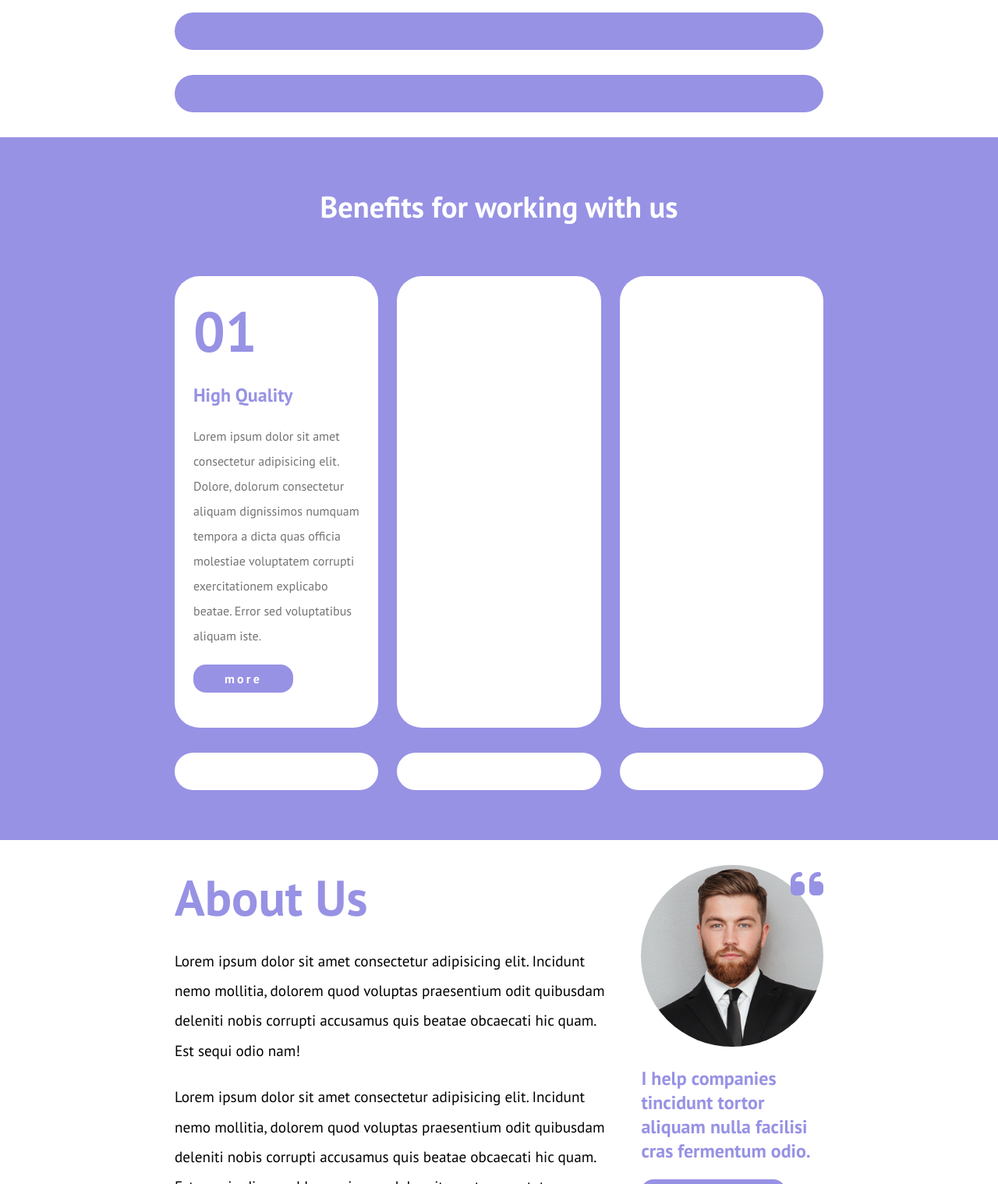
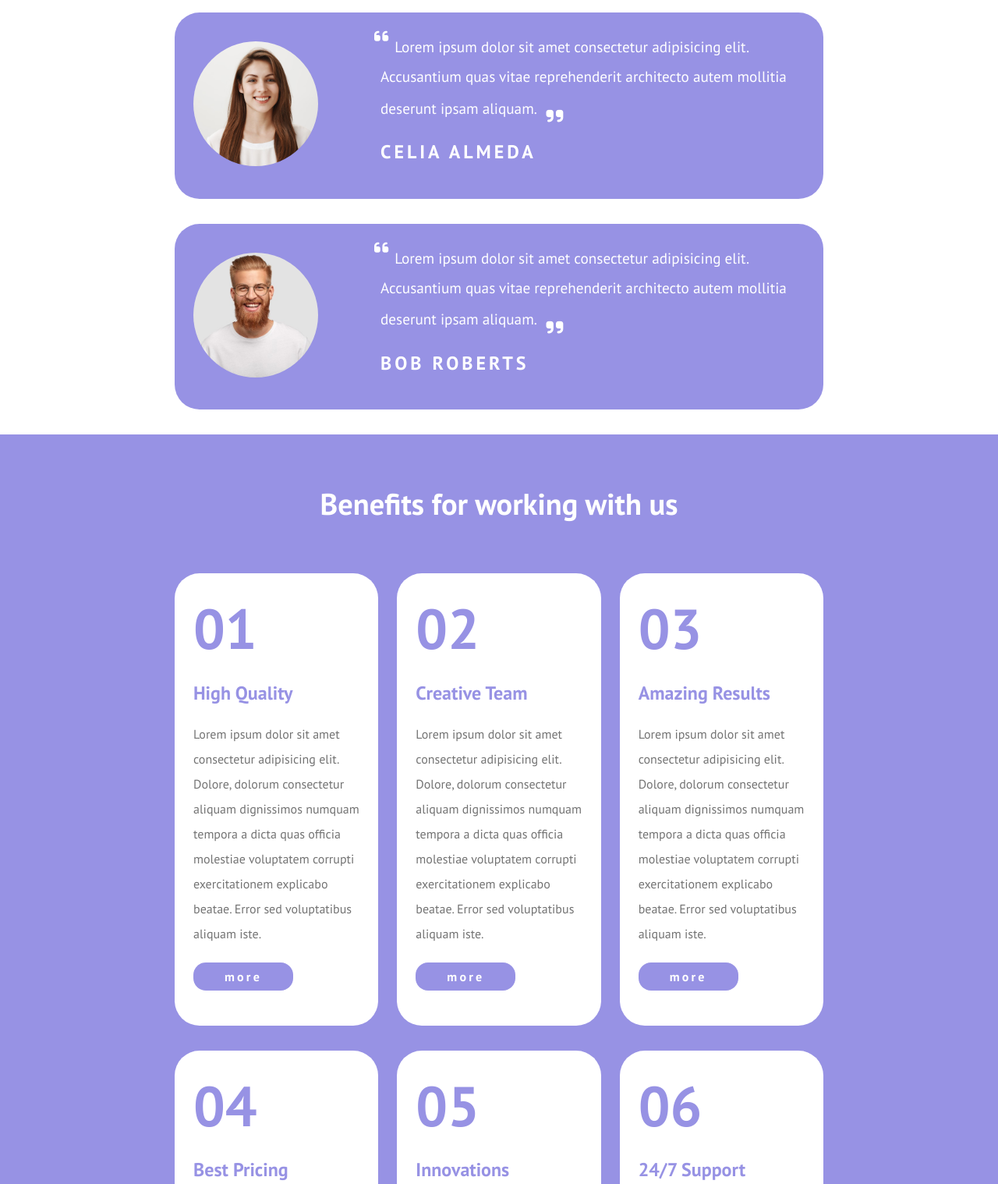
Before and after one commit to SamGrass/htmlcss-responsive-layout, a plain HTML site: page index.html in a window 1280 px wide. Shown: the part 2780-4298 px from the top of the page at 78% size. Drawn offline with Linux system fonts and the light colour scheme.

Commit message:
add rest of columns in "testimonials" and "benefits" FINE ESERCIZIO

```diff
--- a/index.html
+++ b/index.html
@@ -225,26 +225,32 @@
                     </div>
                 </div>
 
-                <div class="col">
+                <!-- colonna testimonials 2 -->
+                <div class="col txt-center">
                     <div class="row">
-                        <div class="col-sx">
-
+                        <div class="col-sx margin-bt-1_3">
+                            <img class="image-100 circle-image" src="img/testimonial2.jpg" alt="testimonial2">
                         </div>
 
-                        <div class="col-dx">
+                        <div class="col-dx margin-bt-1_3">
+                            <p>Lorem ipsum dolor sit amet consectetur adipisicing elit. Accusantium quas vitae reprehenderit architecto autem mollitia deserunt ipsam aliquam. </p>
 
+                            <h5>CELIA ALMEDA</h5>
                         </div>
                     </div>
                 </div>
 
-                <div class="col">
+                <!-- colonna testimonials 3 -->
+                <div class="col txt-center">
                     <div class="row">
-                        <div class="col-sx">
-
+                        <div class="col-sx margin-bt-1_3">
+                            <img class="image-100 circle-image" src="img/testimonial3.jpg" alt="testimonial3">
                         </div>
 
-                        <div class="col-dx">
+                        <div class="col-dx margin-bt-1_3">
+                            <p>Lorem ipsum dolor sit amet consectetur adipisicing elit. Accusantium quas vitae reprehenderit architecto autem mollitia deserunt ipsam aliquam. </p>
 
+                            <h5>BOB ROBERTS</h5>
                         </div>
                     </div>
                 </div>
@@ -280,11 +286,81 @@
                         <a class="btn txt-bg-lilac" href="#">more</a>
 
                     </div>
-                    <div class="col"></div>
-                    <div class="col"></div>
-                    <div class="col"></div>
-                    <div class="col"></div>
-                    <div class="col"></div>
+
+                    <!-- colonna benefits 2 -->
+                    <div class="col margin-bt-1_3">
+
+                        <div class="numbers">02</div>
+
+                        <h5>Creative Team</h5>
+
+                        <p>
+                            Lorem ipsum dolor sit amet consectetur adipisicing elit. Dolore, dolorum consectetur aliquam dignissimos numquam tempora a dicta quas officia molestiae voluptatem corrupti exercitationem explicabo beatae. Error sed voluptatibus aliquam iste.
+                        </p>
+
+                        <a class="btn txt-bg-lilac" href="#">more</a>
+
+                    </div>
+
+                    <!-- colonna benefits 3 -->
+                    <div class="col margin-bt-1_3">
+
+                        <div class="numbers">03</div>
+
+                        <h5>Amazing Results</h5>
+
+                        <p>
+                            Lorem ipsum dolor sit amet consectetur adipisicing elit. Dolore, dolorum consectetur aliquam dignissimos numquam tempora a dicta quas officia molestiae voluptatem corrupti exercitationem explicabo beatae. Error sed voluptatibus aliquam iste.
+                        </p>
+
+                        <a class="btn txt-bg-lilac" href="#">more</a>
+
+                    </div>
+
+                    <!-- colonna benefits 4 -->
+                    <div class="col margin-bt-1_3">
+
+                        <div class="numbers">04</div>
+
+                        <h5>Best Pricing</h5>
+
+                        <p>
+                            Lorem ipsum dolor sit amet consectetur adipisicing elit. Dolore, dolorum consectetur aliquam dignissimos numquam tempora a dicta quas officia molestiae voluptatem corrupti exercitationem explicabo beatae. Error sed voluptatibus aliquam iste.
+                        </p>
+
+                        <a class="btn txt-bg-lilac" href="#">more</a>
+
+                    </div>
+
+                    <!-- colonna benefits 5 -->
+                    <div class="col margin-bt-1_3">
+
+                        <div class="numbers">05</div>
+
+                        <h5>Innovations</h5>
+
+                        <p>
+                            Lorem ipsum dolor sit amet consectetur adipisicing elit. Dolore, dolorum consectetur aliquam dignissimos numquam tempora a dicta quas officia molestiae voluptatem corrupti exercitationem explicabo beatae. Error sed voluptatibus aliquam iste.
+                        </p>
+
+                        <a class="btn txt-bg-lilac" href="#">more</a>
+
+                    </div>
+
+                    <!-- colonna benefits 6 -->
+                    <div class="col margin-bt-1_3">
+
+                        <div class="numbers">06</div>
+
+                        <h5>24/7 Support</h5>
+
+                        <p>
+                            Lorem ipsum dolor sit amet consectetur adipisicing elit. Dolore, dolorum consectetur aliquam dignissimos numquam tempora a dicta quas officia molestiae voluptatem corrupti exercitationem explicabo beatae. Error sed voluptatibus aliquam iste.
+                        </p>
+
+                        <a class="btn txt-bg-lilac" href="#">more</a>
+
+                    </div>
 
                 </div>
 
```
